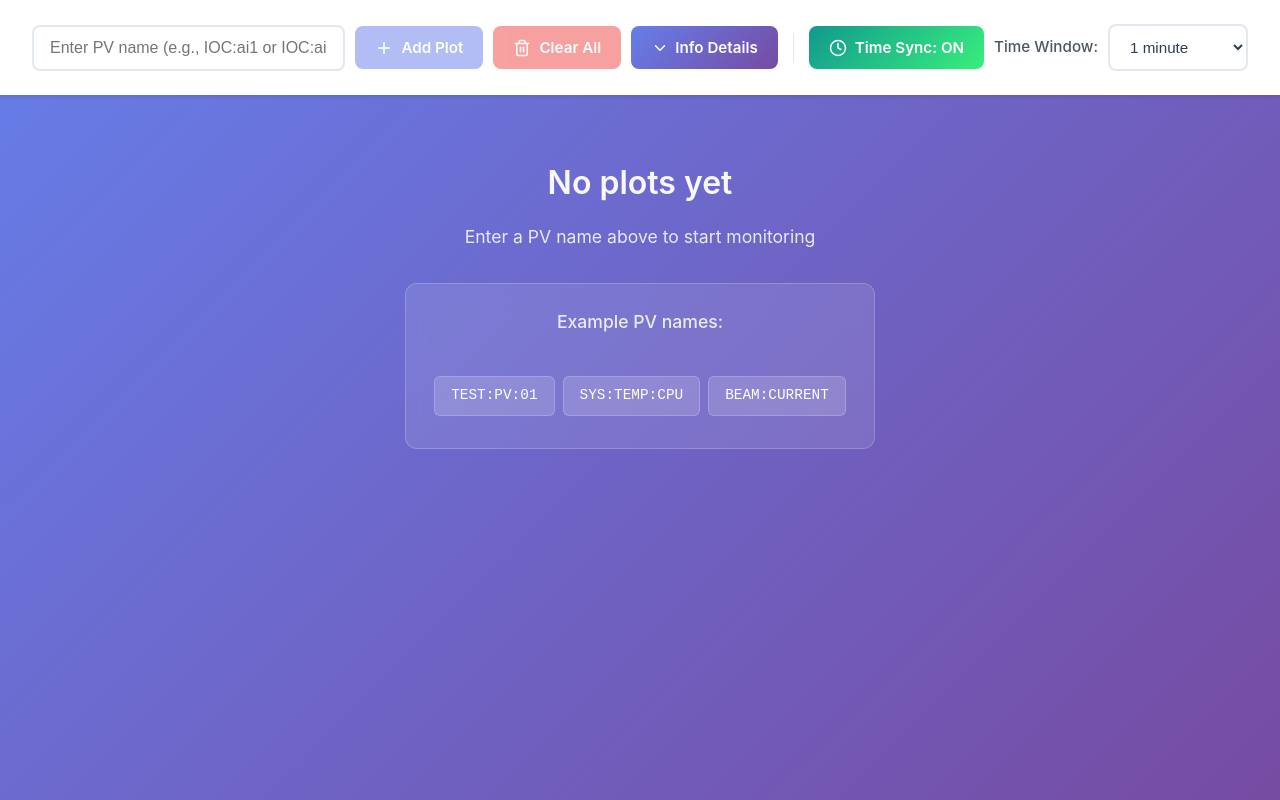
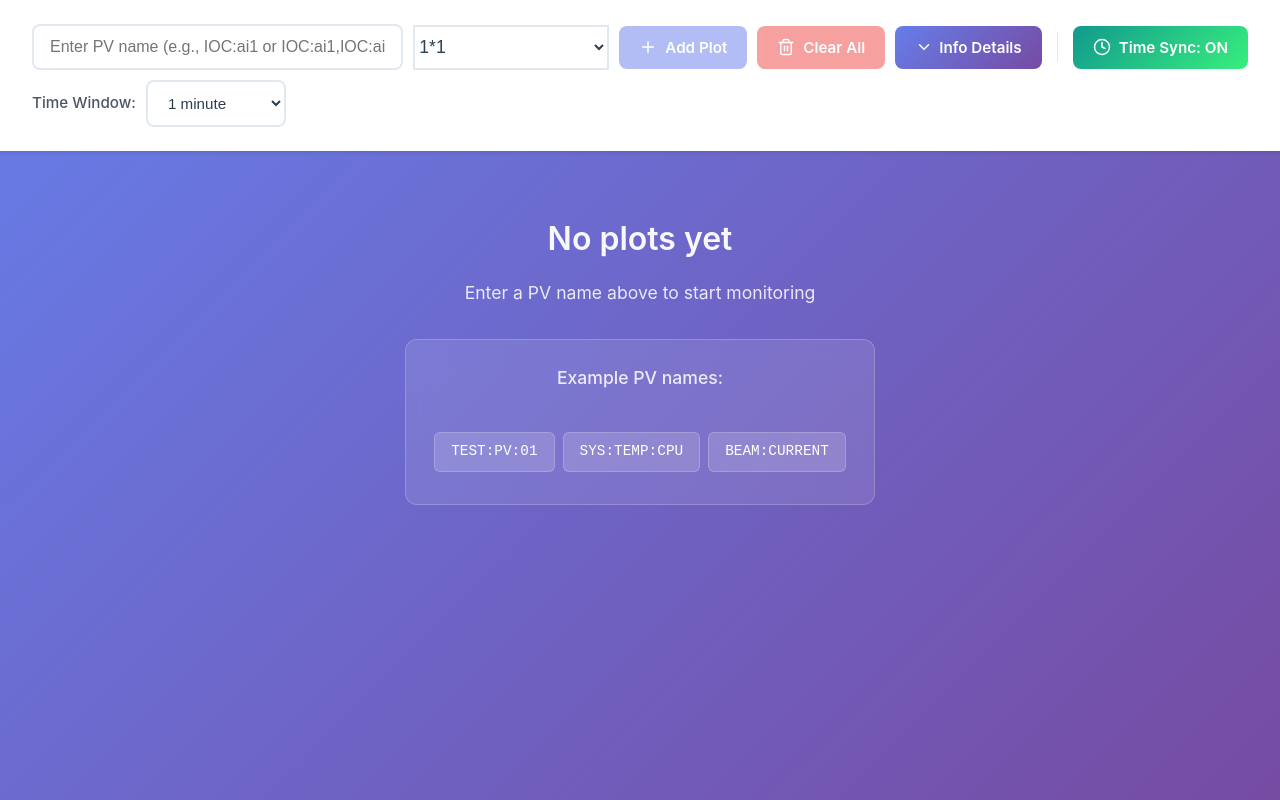
Before and after one commit to slaclab/epics-pv-plotter, a React (Vite) app: page / in a window 1280 px wide. Built offline with nearby package versions, Linux system fonts and the light colour scheme.

Commit message:
added a select box for users to select the size of the plot

```diff
--- a/src/App.css
+++ b/src/App.css
@@ -97,6 +97,26 @@ html, body {
   border-color: #667eea;
   box-shadow: 0 0 0 3px rgba(102, 126, 234, 0.1);
 }
+
+.plot-size-select {
+  height: 45px;
+  font-size: 1.1rem;
+  border: 2px solid #e2e8f0;
+  background: white;
+  color: #2c3e50;
+}
+
+.plot-size-select:hover {
+  border-color: #667eea;
+}
+
+.plot-size-select:focus {
+  outline: none;
+  border-color: #667eea;
+  box-shadow: 0 0 0 3px rgba(102,126,234,0.1);
+}
+
+
 
 /* Vertical Separator */
 .separator {
--- a/src/App.jsx
+++ b/src/App.jsx
@@ -8,6 +8,18 @@ import './App.css';
 function App() {
   const [pvInput, setPvInput] = useState('');
   const [showInfo, setShowInfo] = useState(false);
+
+  const [selectedPlotSize, setSelectedPlotSize] = useState('1*1');
+  const plotsize_options = [
+	  {value:'[1,1]', label:'1*1', width: 4, height: 3},
+	  {value:'[1,2]', label:'1*2', width: 8, height: 3},
+	  {value:'[2,1]', label:'2*1', width: 4, height: 6},
+	  {value:'[2,2]', label:'2*2', width: 8, height: 6},
+  ];
+  //handle change events when a user picks an option
+  const handlePlotSizeChange = (event)=>{
+	  setSelectedPlotSize(event.target.value);
+  }
 
   const {
     plots,
@@ -42,8 +54,11 @@ function App() {
       alert('Please enter valid PV name(s)');
       return;
     }
+    const option = plotsize_options.find(
+      o => o.value === selectedPlotSize
+    );
 
-    addPlot(pvNames);
+    addPlot(pvNames, option.width, option.height);
     setPvInput('');
   };
 
@@ -86,6 +101,16 @@ function App() {
             onChange={(e) => setPvInput(e.target.value)}
             onKeyPress={handleKeyPress}
           />
+	<select className="plot-size-select" value={selectedPlotSize} onChange={handlePlotSizeChange}>
+           <option value="" disabled>-- Choose an option --</option>
+
+           {plotsize_options.map((option) => (
+             <option key={option.value} value={option.value}>
+               {option.label}
+             </option>
+           ))}
+         </select>
+
           <button
             className="btn btn-primary"
             onClick={handleAddPlot}
--- a/src/components/MultiPVPlot.jsx
+++ b/src/components/MultiPVPlot.jsx
@@ -217,7 +217,7 @@ export default function MultiPVPlot({ plotId, pvNames }) {
         const min = Math.min(...allValues);
         const max = Math.max(...allValues);
         const range = max - min;
-        const padding = range * 0.1 || 0.0001;
+        const padding = range * 0.2 || 0.0001;
 
         setYAxisRange([min - padding, max + padding]);
       }
```
